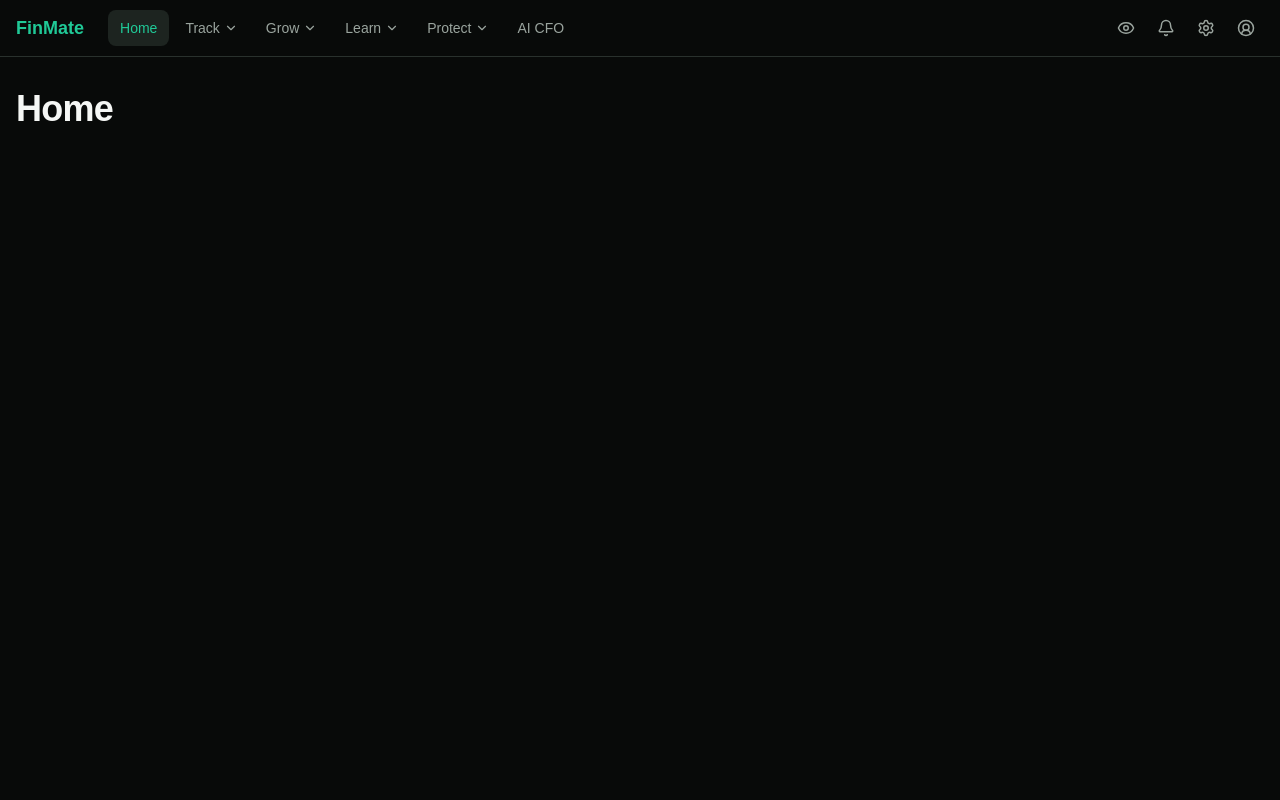
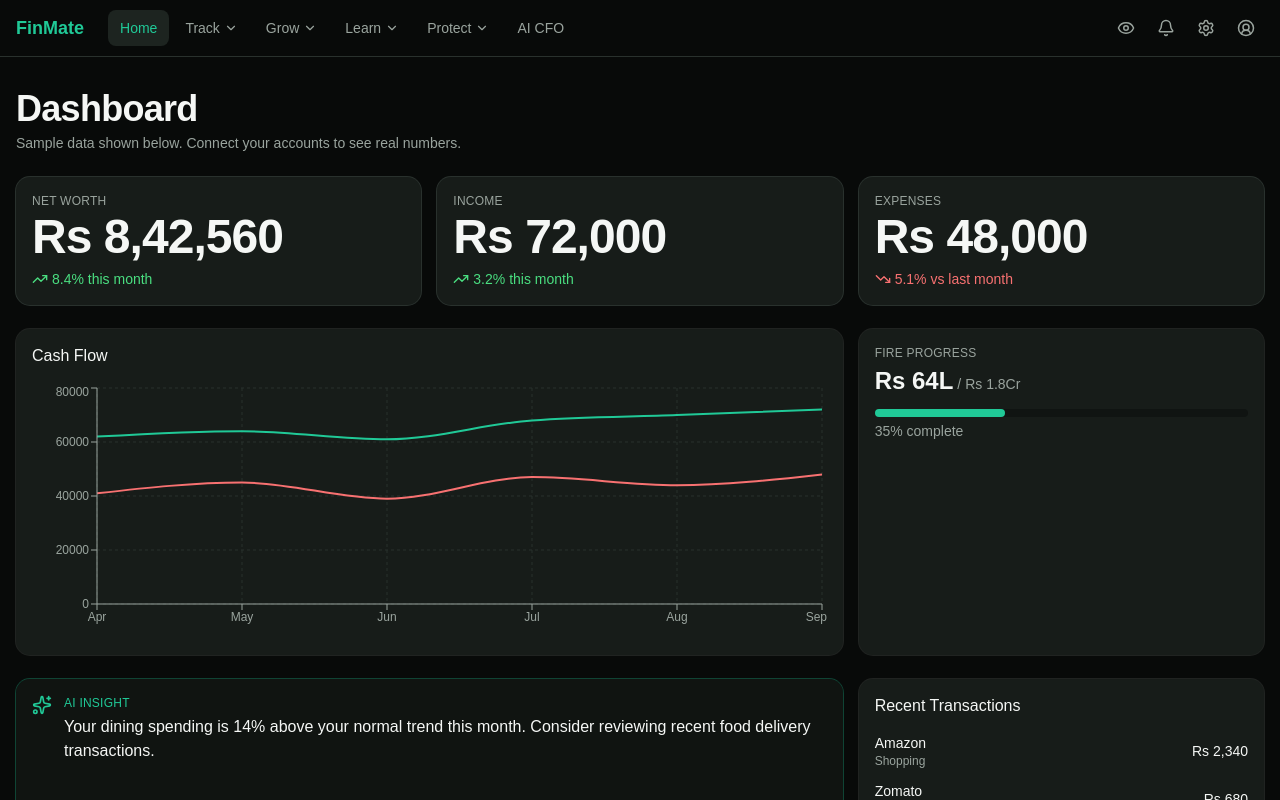
Before and after one commit to Ayushyeole18/finmate, a React (Vite) app in the folder frontend/: page /dashboard in a window 1280 px wide. Shown: the top 800 px of the page. Built offline with nearby package versions, Linux system fonts and the light colour scheme.

Commit message:
feat: build real dashboard with metrics, cash flow chart, FIRE progress, AI insight, and recent transactions

```diff
--- a/frontend/package.json
+++ b/frontend/package.json
@@ -19,6 +19,7 @@
     "react": "^19.2.8",
     "react-dom": "^19.2.8",
     "react-router-dom": "^7.18.4",
+    "recharts": "^3.10.1",
     "shadcn": "^4.21.0",
     "tailwindcss": "^4.3.3",
     "tw-animate-css": "^1.4.0"
--- a/frontend/src/pages/Home.tsx
+++ b/frontend/src/pages/Home.tsx
@@ -1,5 +1,116 @@
 import { H1 } from "@/components/ui/typography";
+import {
+  MetricCard,
+  AnalyticalCard,
+  InsightCard,
+  ProgressCard,
+} from "@/components/ui/finmate-cards";
+import {
+  LineChart,
+  Line,
+  XAxis,
+  YAxis,
+  CartesianGrid,
+  Tooltip,
+  ResponsiveContainer,
+} from "recharts";
+
+const cashFlowData = [
+  { month: "Apr", income: 62000, expenses: 41000 },
+  { month: "May", income: 64000, expenses: 45000 },
+  { month: "Jun", income: 61000, expenses: 39000 },
+  { month: "Jul", income: 68000, expenses: 47000 },
+  { month: "Aug", income: 70000, expenses: 44000 },
+  { month: "Sep", income: 72000, expenses: 48000 },
+];
+
+const recentTransactions = [
+  { name: "Amazon", category: "Shopping", amount: "Rs 2,340" },
+  { name: "Zomato", category: "Food", amount: "Rs 680" },
+  { name: "Salary Credit", category: "Income", amount: "+Rs 72,000" },
+  { name: "Electricity Bill", category: "Bills", amount: "Rs 1,850" },
+];
 
 export default function Home() {
-  return <H1>Home</H1>;
+  return (
+    <div className="space-y-6">
+      <div>
+        <H1>Dashboard</H1>
+        <p className="text-sm text-muted-foreground mt-1">
+          Sample data shown below. Connect your accounts to see real numbers.
+        </p>
+      </div>
+
+      <div className="grid grid-cols-1 md:grid-cols-3 gap-4">
+        <MetricCard
+          label="Net Worth"
+          value="Rs 8,42,560"
+          change={{ value: "8.4% this month", direction: "up" }}
+        />
+        <MetricCard
+          label="Income"
+          value="Rs 72,000"
+          change={{ value: "3.2% this month", direction: "up" }}
+        />
+        <MetricCard
+          label="Expenses"
+          value="Rs 48,000"
+          change={{ value: "5.1% vs last month", direction: "down" }}
+        />
+      </div>
+
+      <div className="grid grid-cols-1 lg:grid-cols-3 gap-4">
+        <AnalyticalCard title="Cash Flow" className="lg:col-span-2">
+          <div className="h-64">
+            <ResponsiveContainer width="100%" height="100%">
+              <LineChart data={cashFlowData}>
+                <CartesianGrid strokeDasharray="3 3" stroke="var(--border)" />
+                <XAxis dataKey="month" stroke="var(--muted-foreground)" fontSize={12} />
+                <YAxis stroke="var(--muted-foreground)" fontSize={12} />
+                <Tooltip
+                  contentStyle={{
+                    backgroundColor: "var(--card)",
+                    border: "1px solid var(--border)",
+                    borderRadius: "8px",
+                    fontSize: "12px",
+                  }}
+                />
+                <Line type="monotone" dataKey="income" stroke="var(--primary)" strokeWidth={2} dot={false} />
+                <Line type="monotone" dataKey="expenses" stroke="var(--destructive)" strokeWidth={2} dot={false} />
+              </LineChart>
+            </ResponsiveContainer>
+          </div>
+        </AnalyticalCard>
+
+        <ProgressCard label="FIRE Progress" current="Rs 64L" target="Rs 1.8Cr" percent={35} />
+      </div>
+
+      <div className="grid grid-cols-1 lg:grid-cols-3 gap-4">
+        <InsightCard className="lg:col-span-2">
+          Your dining spending is 14% above your normal trend this month.
+          Consider reviewing recent food delivery transactions.
+        </InsightCard>
+
+        <AnalyticalCard title="Recent Transactions">
+          <div className="space-y-3">
+            {recentTransactions.map((txn) => (
+              <div key={txn.name} className="flex items-center justify-between text-sm">
+                <div>
+                  <p className="text-foreground font-medium">{txn.name}</p>
+                  <p className="text-muted-foreground text-xs">{txn.category}</p>
+                </div>
+                <span
+                  className={
+                    txn.amount.startsWith("+") ? "text-success font-medium" : "text-foreground"
+                  }
+                >
+                  {txn.amount}
+                </span>
+              </div>
+            ))}
+          </div>
+        </AnalyticalCard>
+      </div>
+    </div>
+  );
 }
```
Also changed, not shown: 1 other file (tests, documents, lock files or other folders).
